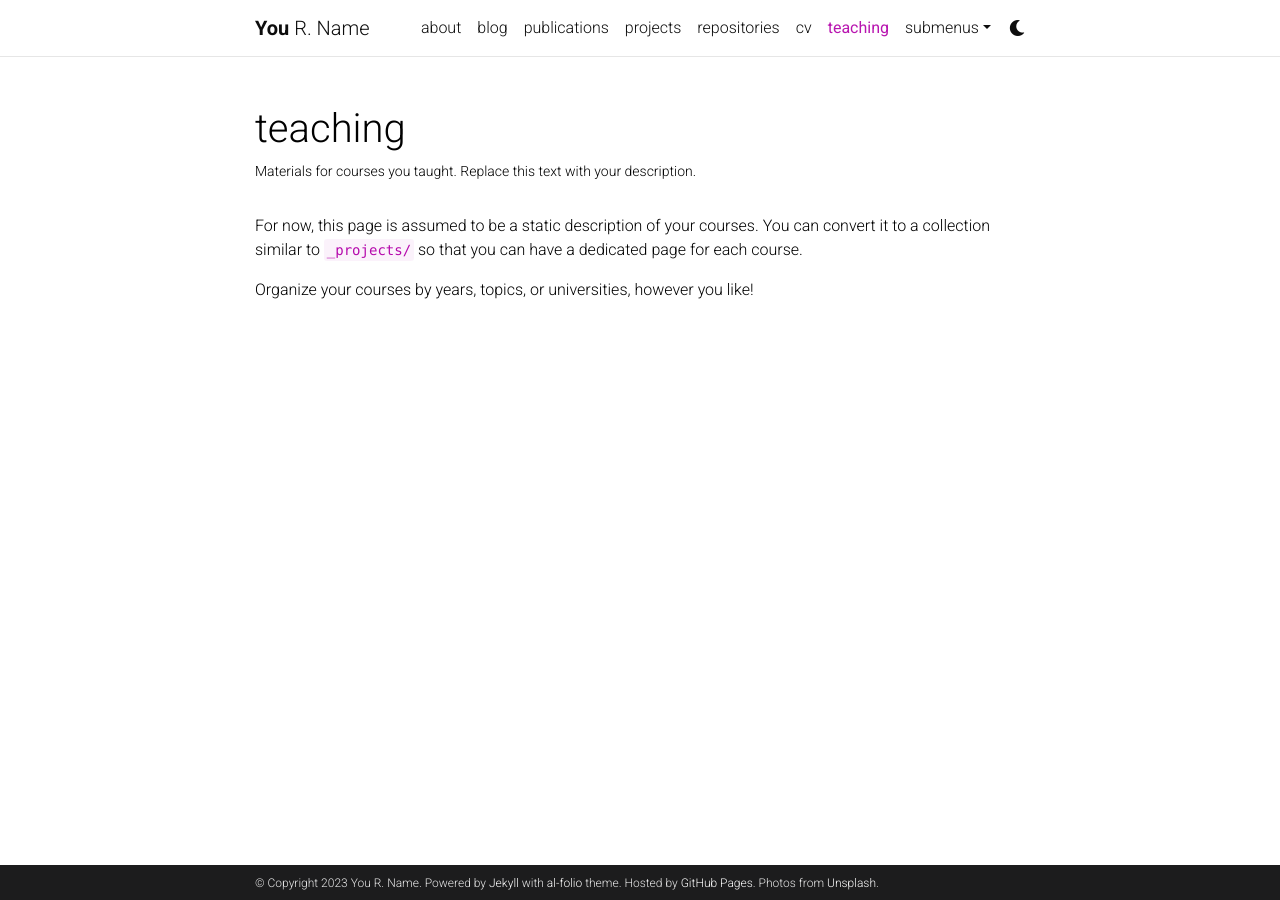
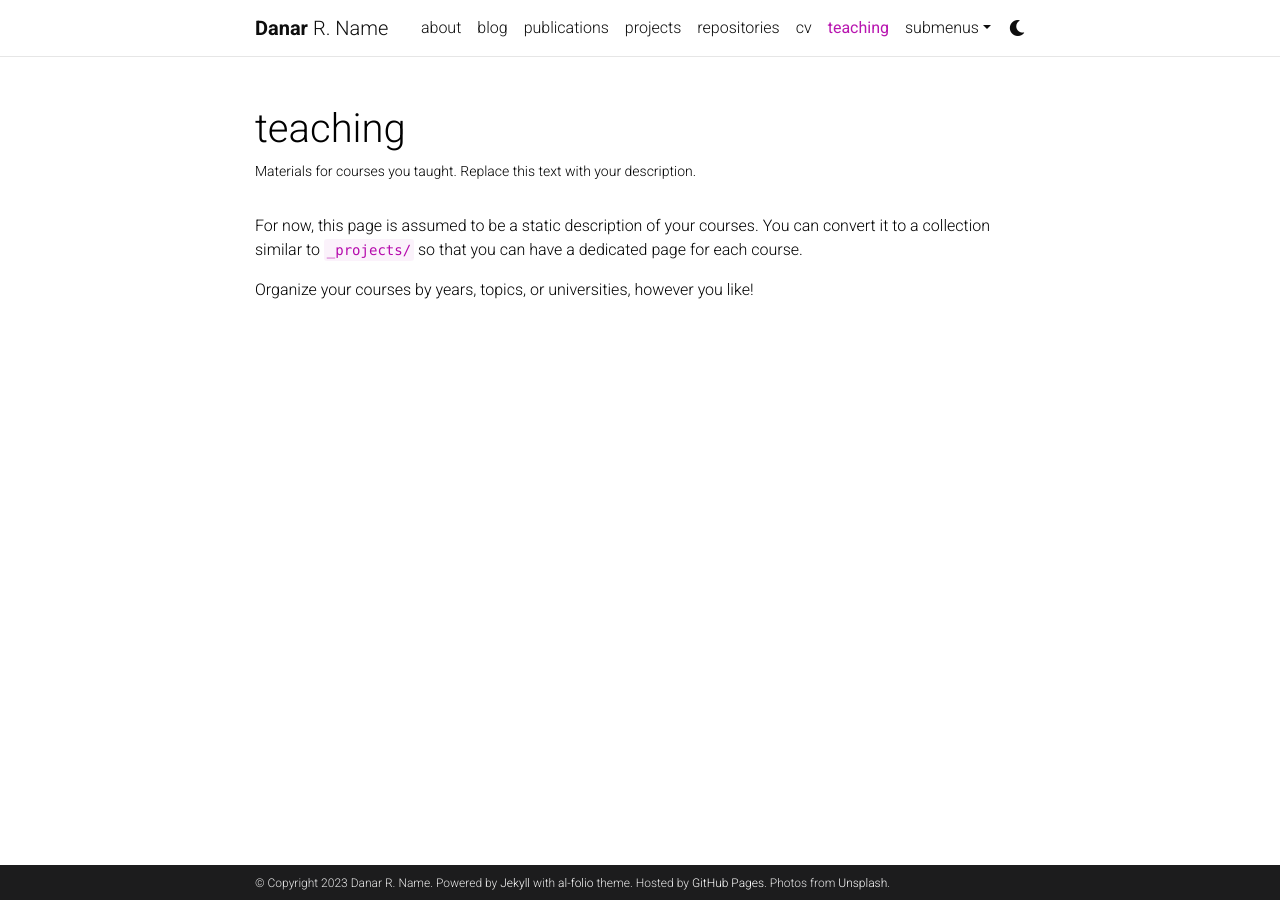
Before and after one commit to dprakosa/dprakosa.github.io, a Jekyll site: the page built from _pages/teaching.md, in a window 1280 px wide. Built offline with Jekyll 4.4.1, drawn with Linux system fonts in a browser that asks for light colours; comment, search, counter and statistics services are not loaded; a style sheet for code colours, icons or effects is not loaded.

Commit message:
Update _config.yml

```diff
--- a/_config.yml
+++ b/_config.yml
@@ -3,7 +3,7 @@
 # -----------------------------------------------------------------------------
 
 title: blank # the website title (if blank, full name will be used instead)
-first_name: You
+first_name: Danar
 middle_name: R.
 last_name: Name
 email: you@example.com
```
